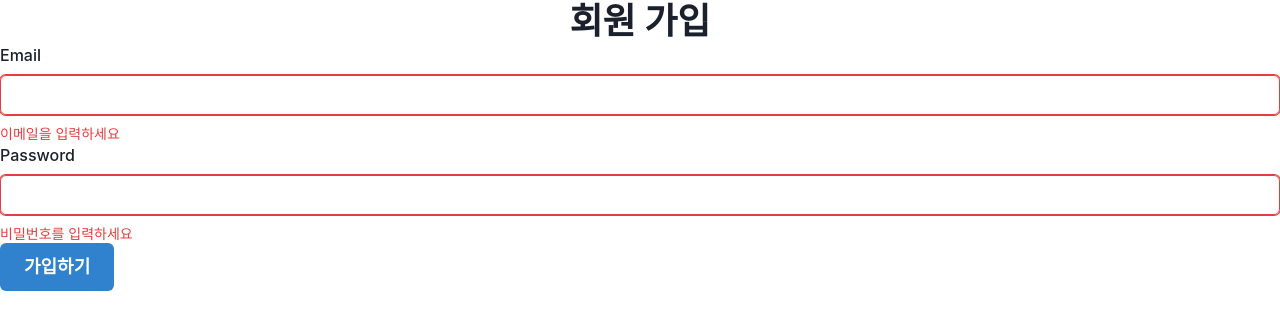
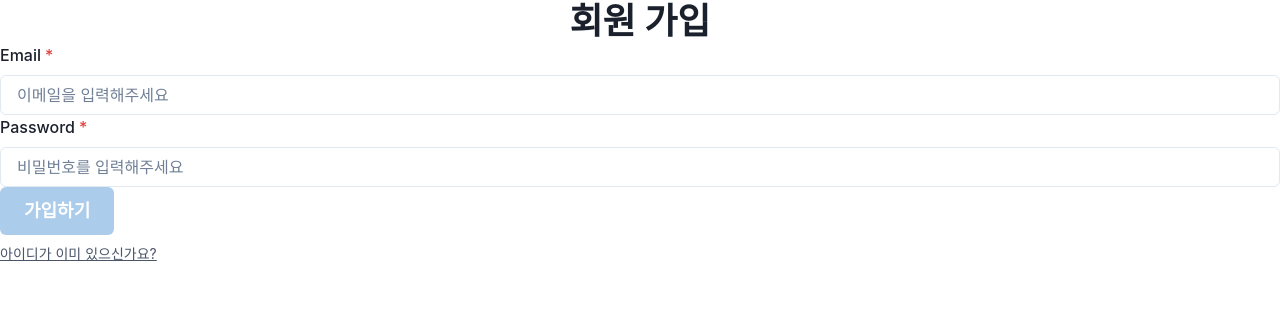
Before and after one commit to Jxxunnn/project-todo-app-front, a React (Vite) app in the folder frontend/: page /signup in a window 1280 px wide. Shown: the top 330 px of the page. Built offline with nearby package versions, Linux system fonts and the light colour scheme.

Commit message:
feaf Signup 컴포넌트 구현

```diff
--- a/frontend/src/components/Signup/index.tsx
+++ b/frontend/src/components/Signup/index.tsx
@@ -1,60 +1,99 @@
-import React, { ChangeEvent, useState } from "react";
+import { AxiosError } from "axios";
+import { useForm } from "react-hook-form";
 import { useNavigate } from "react-router-dom";
+import { setToken } from "@/utils/storage";
+import { usePostSignUpMutation } from "@/hooks/queries/auth";
 import {
   FormControl,
   FormLabel,
-  FormErrorMessage,
   FormHelperText,
   Input,
   Heading,
   Center,
   Button,
+  chakra,
 } from "@chakra-ui/react";
+import { postSignup } from "@/api/auth";
+import REGEX from "@/constants/regex";
 
 const Signup = () => {
-  const [emailInput, setEmailInput] = useState("");
-  const [passwordInput, setPasswordInput] = useState("");
+  const {
+    register,
+    handleSubmit,
+    formState: { isValid },
+  } = useForm();
 
-  const handleEmailInputChange = (e: ChangeEvent<HTMLInputElement>) =>
-    setEmailInput(e.target.value);
-
-  const handlePasswordInputChange = (e: ChangeEvent<HTMLInputElement>) =>
-    setPasswordInput(e.target.value);
-
-  const isEmailError = emailInput === "";
+  const navigate = useNavigate();
+  const postSignupMutation = usePostSignUpMutation();
 
   return (
     <>
       <Heading>
         <Center>회원 가입</Center>
       </Heading>
-      <FormControl isInvalid={isEmailError}>
-        <FormLabel>Email</FormLabel>
+      <chakra.form
+        onSubmit={handleSubmit(({ email, password }) =>
+          postSignupMutation.mutateAsync(
+            { email, password },
+            {
+              onSuccess: ({ message, token }) => {
+                window.alert(message);
+                setToken(token);
+                navigate("/");
+              },
+              onError: (error: any) => {
+                if (error instanceof AxiosError) {
+                  window.alert(error.response!.data.details);
+                }
+              },
+            }
+          )
+        )}
+      >
+        <FormControl isRequired>
+          <FormLabel htmlFor="email">Email</FormLabel>
           <Input
-          type="email"
-          value={emailInput}
-          onChange={handleEmailInputChange}
+            {...register("email", {
+              required: "이메일 입력은 필수입니다.",
+              pattern: {
+                value: REGEX.EMAIL,
+                message: "이메일 형식에 맞지 않습니다.",
+              },
+            })}
+            placeholder="이메일을 입력해주세요"
+            id="email"
           />
-        {!isEmailError ? (
-          <FormHelperText>이메일을 입력하세요</FormHelperText>
-        ) : (
-          <FormErrorMessage>이메일을 입력하세요</FormErrorMessage>
-        )}
-        <FormLabel>Password</FormLabel>
+          <FormLabel htmlFor="password">Password</FormLabel>
           <Input
+            {...register("password", {
+              required: "비밀번호 입력은 필수입니다.",
+              pattern: {
+                value: REGEX.PASSWORD,
+                message: "8자리 이상 비밀번호를 사용하세요.",
+              },
+            })}
+            placeholder="비밀번호를 입력해주세요"
             type="password"
-          value={passwordInput}
-          onChange={handlePasswordInputChange}
+            id="password"
           />
-        {!isEmailError ? (
-          <FormHelperText>비밀번호를 입력하세요</FormHelperText>
-        ) : (
-          <FormErrorMessage>비밀번호를 입력하세요</FormErrorMessage>
-        )}
-        <Button colorScheme="blue" size="lg">
+          <Button
+            type="submit"
+            disabled={!isValid}
+            isDisabled={!isValid}
+            colorScheme="blue"
+            size="lg"
+          >
             가입하기
           </Button>
+          <FormHelperText
+            onClick={() => navigate("/login")}
+            cursor="pointer"
+            textDecoration="underline"
+          >
+            아이디가 이미 있으신가요?
+          </FormHelperText>
         </FormControl>
+      </chakra.form>
     </>
   );
 };
```
Lines whose indentation alone changed are shown as unchanged.
